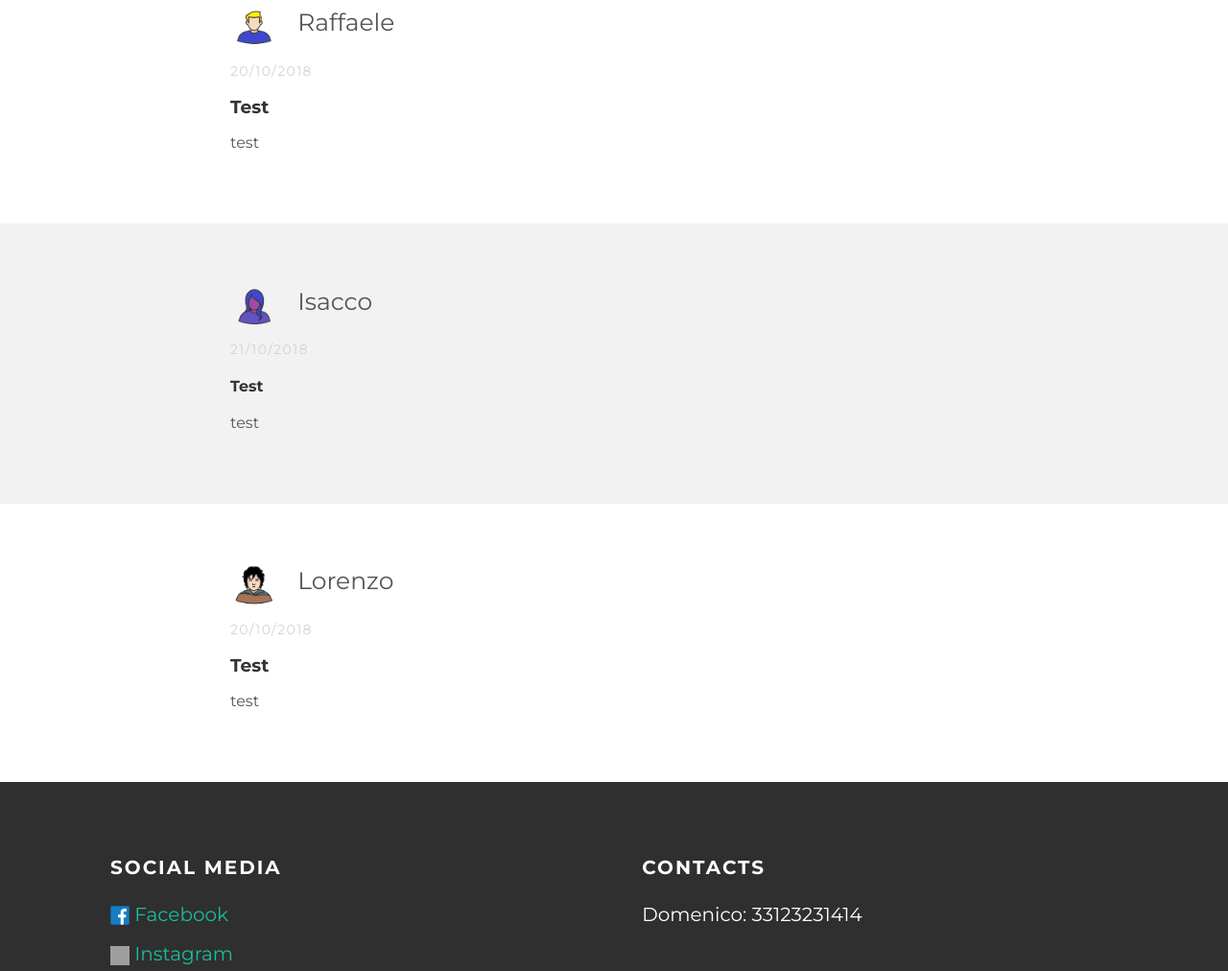
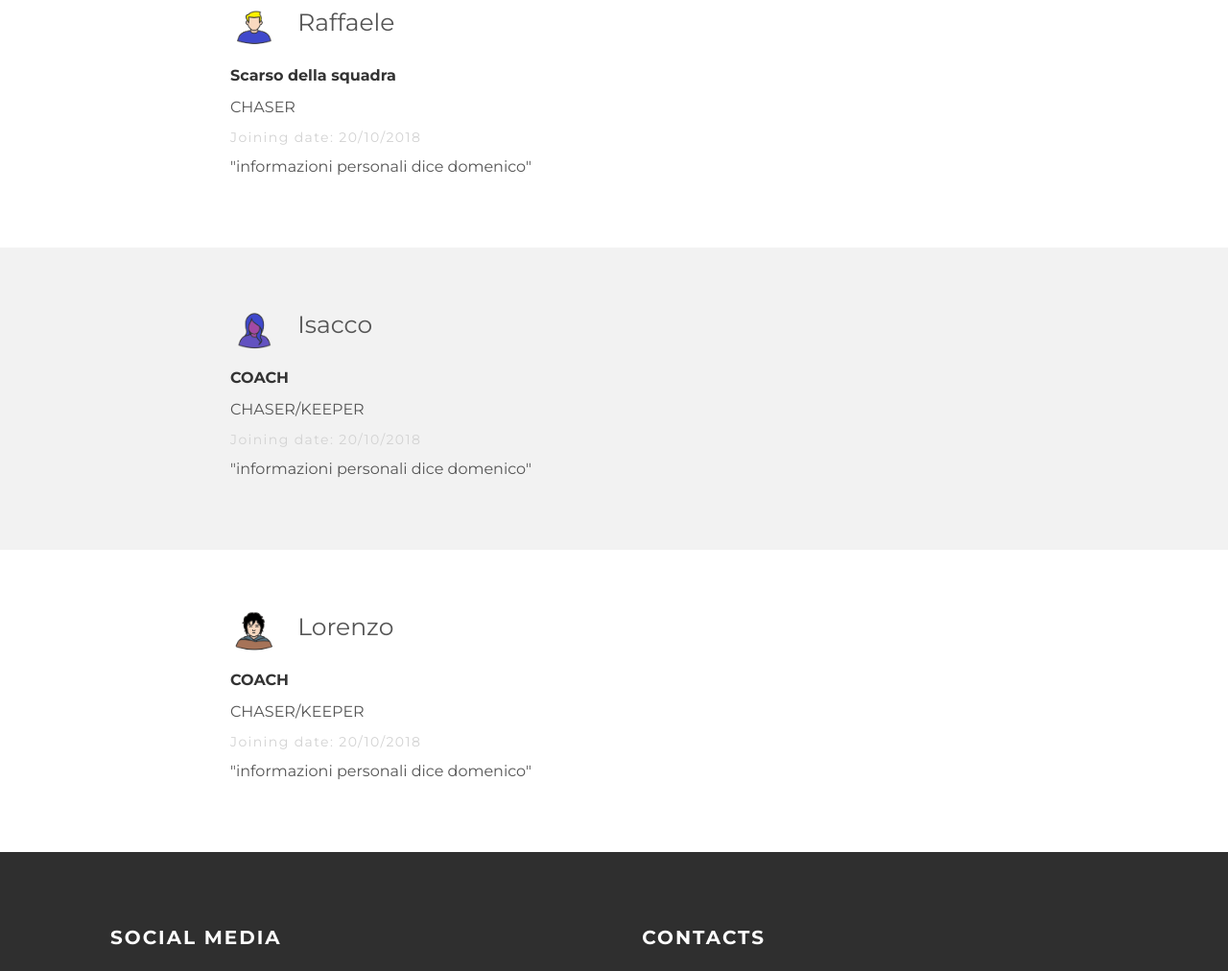
Before and after one commit to SpritzFoxes/SpritzFoxes, a plain HTML site: page team.html in a window 1280 px wide. Shown: the part 522-1534 px from the top of the page at 96% size. Drawn offline with Linux system fonts and the light colour scheme; grey boxes are pictures that could not be loaded.

Commit message:
Update team.html

```diff
--- a/team.html
+++ b/team.html
@@ -35,11 +35,11 @@
         <div class="post-author">
           <img src="me.png">
           <span>Raffaele</span>
-        </div>
-        <p class="post-date">20/10/2018</p>
-        <h3 class="post-title">Test</h3>
-        <div class="post-content">
-          <p>test</p>
+        <p> </p>
+          <h4 class="post-role">Scarso della squadra</h4>
+          <p>CHASER</p>
+          <p class="post-date">Joining date: 20/10/2018</p>
+           <p>"informazioni personali dice domenico"<p>
          </div>
       </div>
      </div>
@@ -49,10 +49,11 @@
            <img src="viola.png">
            <span>Isacco</span>
          </div>
-         <p class="post-date">21/10/2018</p>
-         <h4 class="post-title">Test</h4>
-         <div class="post-content">
-           <p>test</p>
+         <p> </p>
+          <h4 class="post-role">COACH</h4>
+          <p>CHASER/KEEPER</p>
+          <p class="post-date">Joining date: 20/10/2018</p>
+           <p>"informazioni personali dice domenico"<p>
           </div>
        </div>
       </div>
@@ -62,10 +63,11 @@
             <img src="lorenzo.png">
             <span>Lorenzo</span>
           </div>
-          <p class="post-date">20/10/2018</p>
-          <h3 class="post-title">Test</h3>
-          <div class="post-content">
-            <p>test</p>
+          <p> </p>
+          <h4 class="post-role">COACH</h4>
+          <p>CHASER/KEEPER</p>
+          <p class="post-date">Joining date: 20/10/2018</p>
+           <p>"informazioni personali dice domenico"<p>
            </div>
         </div>
        </div>
```
